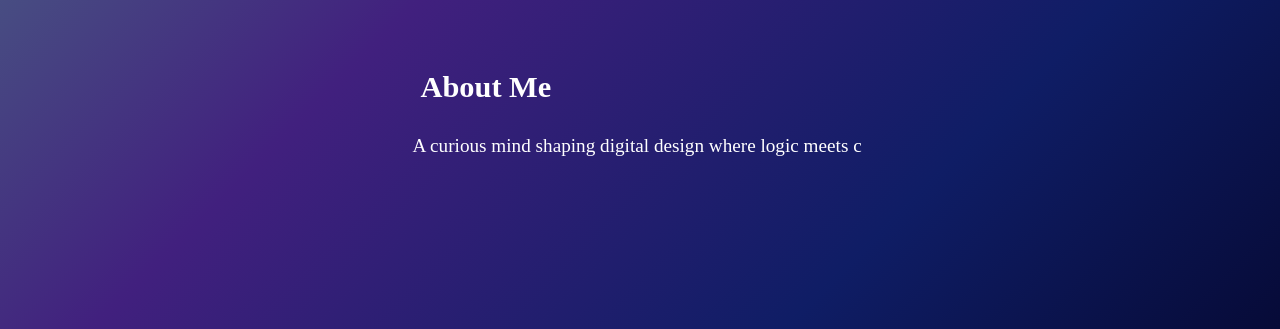
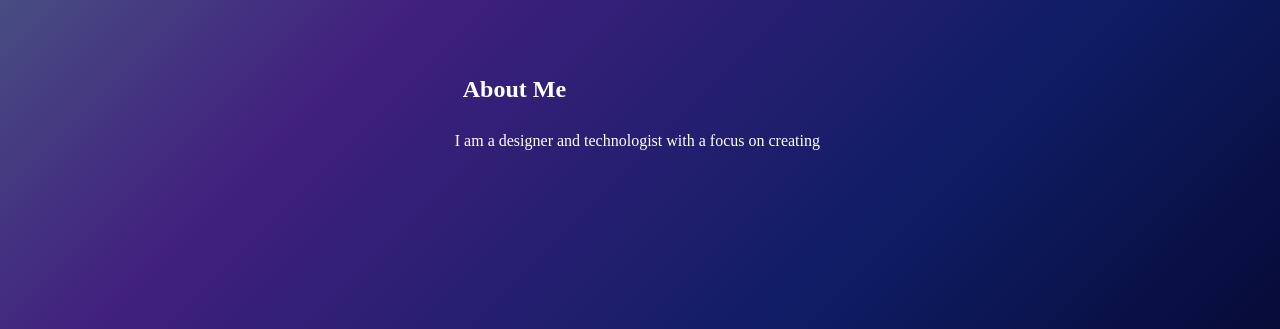
Before and after one commit to dilukaathukorala/My-Portfolio, a Next.js app: page / in a window 1280 px wide. Both pictures are taken after a click on the element "About me". Shown: the part 273-602 px from the top of the page. Built offline with nearby package versions, Linux system fonts and the light colour scheme; no server answers.

Commit message:
Finalized About page

```diff
--- a/components/About.js
+++ b/components/About.js
@@ -45,10 +45,10 @@ const About = ({ setActiveSection, menuOpen, setMenuOpen, handleNavClick, reload
   const isSmallScreen = useSmallScreen(1024);
 
   const paragraphOne =
-    `A curious mind shaping digital design where logic meets clarity creating experiences that not only work, but feel right. I design with purpose, blending structure, creativity, and intention in every detail.`;
+    `I am a designer and technologist with a focus on creating digital experiences where logic meets clarity. My approach combines structure, creativity, and intention, ensuring that every design is not only functional but also intuitive and meaningful. With a foundation in graphic design and a passion for user-centered problem-solving, I strive to craft solutions that feel natural, purposeful, and impactful.`;
 
   const paragraphTwo =
-    `Currently studying Information Technology at SLIIT, with a broad interest in modern software development. Completed NVQ Level 4 in Graphic Design at IETI, where curiosity for structured visual communication developed into practical design skills. With a background that bridges technology and design, the goal is to craft solutions that are efficient, intuitive, and grounded in real-world purpose.`;
+    `Currently pursuing a degree in Information Technology at SLIIT, I bring together technical knowledge and creative design expertise to bridge the gap between usability and innovation. Having completed NVQ Level 4 in Graphic Design at IETI, I have developed strong skills in structured visual communication, which I now integrate into modern software development practices. My goal is to deliver solutions that are efficient, user-friendly, and grounded in real-world needs.`;
 
   const clearTimers = () => {
     if (p1TimerRef.current) clearInterval(p1TimerRef.current);
--- a/styles/About.css
+++ b/styles/About.css
@@ -65,7 +65,7 @@
 
 .about-heading {
   padding-left: 5rem;
-  font-size: 1.9rem;
+  font-size: 1.5rem;
   font-weight: 600;
   margin-bottom: 24px;
   color: white;
@@ -77,15 +77,14 @@
 
 .about-typewriter {
   padding-left: 4rem;
-  font-size: 1.2rem;
+  font-size: 1rem;
   line-height: 1.8;
   color: white;
   width: 100%;
-  margin-bottom: 10px;
   min-height: 150px;
   text-align: left;
 }
-.about-typewriter.second { margin-top: 5px; min-height: 180px; font-size: 1.2rem;}
+.about-typewriter.second { margin-top: 1px; min-height: 180px; font-size: 1rem;}
 .paragraph-move { animation: paragraphShift 1.2s ease-in-out forwards; }
 
 .type-cursor {
@@ -108,8 +107,8 @@
 
 /* === LOGOS === */
 .about-logos {
-  padding-left: 3rem;
-  padding-top: 2rem;
+  padding-left: 6rem;
+  padding-top: 5rem;
   display: flex;
   flex-direction: column;
   justify-content: center;
@@ -145,9 +144,9 @@
 .logo-img:hover { transform: scale(1.1); }
 
 /* === ANIMATIONS === */
-@keyframes paragraphShift { from { transform: translateX(0);} to { transform: translateX(-40px);} }
-@keyframes textShift { from { transform: translateX(0);} to { transform: translateX(-40px);} }
-@keyframes wrapperShift { from { transform: translateX(0);} to { transform: translateX(-40px);} }
+@keyframes paragraphShift { from { transform: translateX(0);} to { transform: translateX(10px);} }
+@keyframes textShift { from { transform: translateX(0);} to { transform: translateX(10px);} }
+@keyframes wrapperShift { from { transform: translateX(0);} to { transform: translateX(10px);} }
 @keyframes slideInLogos { from { transform: translateX(60px); opacity: 0;} to { transform: translateX(0); opacity: 1;} }
 
 /* === TABLET (≤1024px, ≥481px) === */
```
